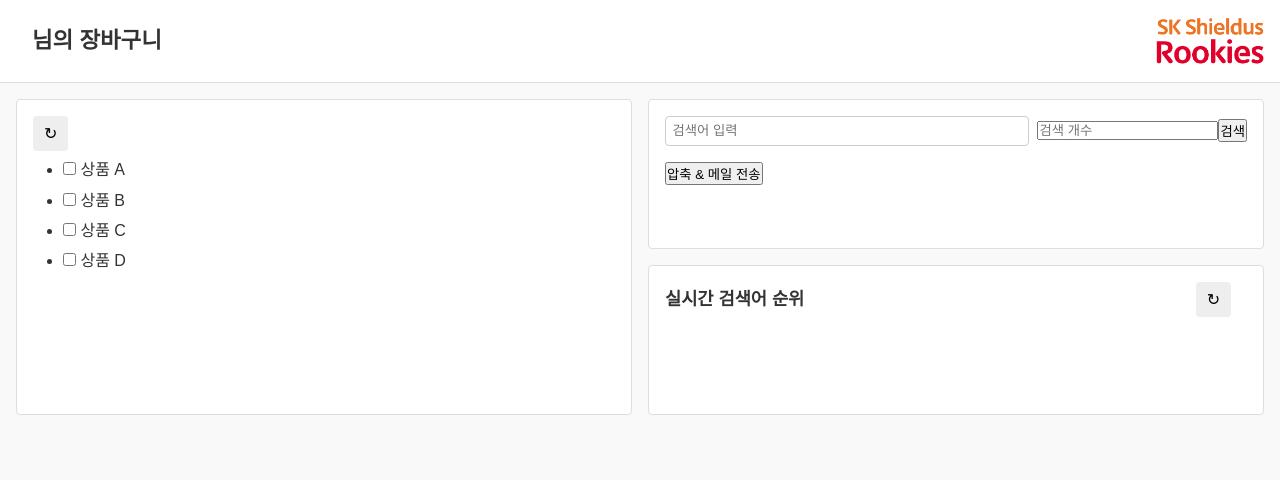
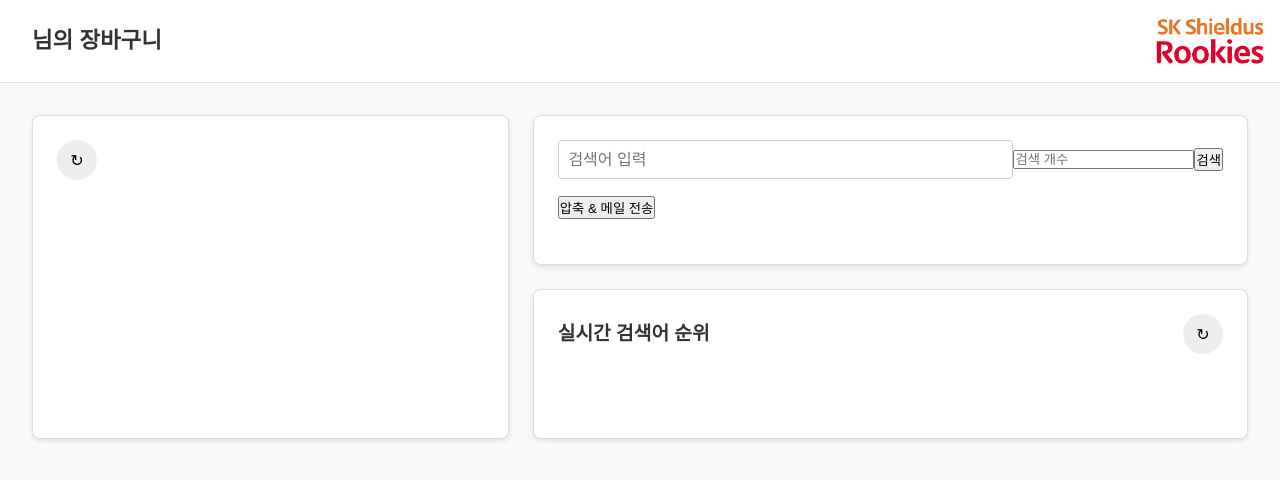
Before and after one commit to KEGIBI/python_project, a Flask app: page / in a window 1280 px wide. Shown: the top 480 px of the page. Run offline with Flask 3, Linux system fonts and the light colour scheme.

Commit message:
hot_keyword 이슈

```diff
--- a/app.py
+++ b/app.py
@@ -22,6 +22,7 @@ from email.mime.application import MIMEApplication
 from email.mime.multipart import MIMEMultipart
 
 app = Flask(__name__)
+
 
 # .env 파일에서 클라이언트 아이디와 시크릿을 불러오기
 load_dotenv()
@@ -214,7 +215,9 @@ def cart():
 
     return render_template('index.html', name = name, items=items)
 
-
+@app.route('/refresh', methods=['POST'])
+def refresh():
+    return redirect('/cart')
 
 @app.route('/search', methods=['GET'])
 def search():
@@ -227,7 +230,7 @@ def search():
     # result 폴더에서 파일 목록 가져오기
     excel_files = os.listdir(RESULT_FOLDER)
 
-    return render_template('result.html', results=results, excel_filename=excel_filename, excel_files=excel_files)
+    return render_template('result.html', results=results, excel_filename=excel_filename, excel_files=excel_files, keyword = keyword)
 
 
 
--- a/static/style.css
+++ b/static/style.css
@@ -3,14 +3,14 @@
   box-sizing: border-box;
   margin: 0;
   padding: 0;
+  font-family: 'Malgun Gothic', sans-serif;
 }
 
 /* Body 스타일 */
 body {
-    font-family: 'Malgun Gothic', sans-serif;
   background: #f9f9f9;
   color: #333;
-    line-height: 1.4;
+  line-height: 1.6;
 }
 
 /* 헤더 영역 */
@@ -29,79 +29,117 @@
 }
 
 header h1 {
+  font-size: 1.4rem;
+  font-weight: 600;
+  margin-left: 1rem;
   flex-grow: 1;
-    font-size: 1.4rem;
-    margin-left: 1rem;
-  }
-  .cart-refresh-btn {
-    border: none;
-    background: #eee;
-    font-size: 1rem;
-    width: 2.2rem;
-    height: 2.2rem;
-    cursor: pointer;
-    margin-left: auto;
-    margin-right: 1rem;
-    border-radius: 4px;
 }
 
+.cart-refresh-btn,
 .keyword-refresh-btn {
   border: none;
   background: #eee;
   font-size: 1rem;
-    width: 2.2rem;
-    height: 2.2rem;
+  width: 2.5rem;
+  height: 2.5rem;
   cursor: pointer;
+  border-radius: 50%;
   margin-left: auto;
-    margin-right: 1rem;
-    border-radius: 4px;
 }
 
-  /* 메인 컨테이너: 그리드 배치
-     2열 × 2행 구조
-     - 왼열: cart (행 1~2)
-     - 오른열 상단: center-section (행1)
-     - 오른열 하단: keyword-section (행2)
-  */
+/* 메인 컨테이너: 그리드 배치 */
 .main-container {
   display: grid;
-    grid-template-columns: 1fr 1fr; /* 왼쪽 약간 작게, 오른쪽 크게 */
-    grid-template-rows: 1fr 1fr;    /* 두 행 */
-    gap: 1rem;
-    margin: 1rem;
+  grid-template-columns: 1fr 1.5fr; /* 오른쪽 영역 넓게 */
+  grid-template-rows: 1fr 1fr;
+  gap: 1.5rem;
+  margin: 2rem;
 }
 
-  /* cart-section: 왼쪽 (행1~2, col1) */
+/* cart-section: 왼쪽 */
 .cart-section {
-    grid-column: 1 / 2;  /* 첫 번째 컬럼 */
-    grid-row: 1 / 3;     /* 두 번째 행까지 모두 차지 */
+  grid-column: 1 / 2;
+  grid-row: 1 / 3;
   background: #fff;
   border: 1px solid #ddd;
-    border-radius: 4px;
-    padding: 1rem;
-  }
-  .cart-list li {
-    margin: 0.5rem 30px;
+  border-radius: 8px;
+  padding: 1.5rem;
+  max-height: 500px;
+  overflow-y: auto;
+  box-shadow: 0 2px 5px rgba(0, 0, 0, 0.1);
 }
 
-  /* center-section: 오른쪽 위 (col2, row1) */
+.cart-list {
+  list-style: none;
+}
+
+.cart-list li {
+  display: flex;
+  align-items: center;
+  margin-bottom: 1rem;
+  padding-bottom: 1rem;
+  border-bottom: 1px solid #eee;
+}
+
+/* 상품 항목 내 배치 */
+.item {
+  display: flex;
+  align-items: center;
+  justify-content: flex-start;
+  width: 100%;
+}
+
+.cart-checkbox {
+  margin-right: 1rem;
+  order: 1; /* 체크박스를 왼쪽에 위치시킴 */
+}
+
+.cart-image {
+  width: 5cm;
+  height: 5cm;
+  object-fit: cover;
+  margin-right: 1rem;
+  order: 2; /* 이미지를 왼쪽에 위치시킴 */
+}
+
+.info {
+  display: flex;
+  flex-direction: column;
+  align-items: flex-start;
+  order: 3; /* 이름과 가격을 오른쪽에 위치시킴 */
+}
+
+.title {
+  font-size: 1.2rem;
+  font-weight: bold;
+  margin-bottom: 0.5rem;
+}
+
+.price {
+  font-size: 1rem;
+  color: #aaa;
+}
+
+/* center-section: 오른쪽 상단 */
 .center-section {
   grid-column: 2 / 3;
   grid-row: 1 / 2;
   background: #fff;
   border: 1px solid #ddd;
-    border-radius: 4px;
-    padding: 1rem;
+  border-radius: 8px;
+  padding: 1.5rem;
+  box-shadow: 0 2px 5px rgba(0, 0, 0, 0.1);
 }
 
-  /* keyword-section: 오른쪽 아래 (col2, row2) */
+/* keyword-section: 오른쪽 하단 */
 .keyword-section {
   grid-column: 2 / 3;
   grid-row: 2 / 3;
   background: #fff;
   border: 1px solid #ddd;
-    border-radius: 4px;
-    padding: 1rem;
+  border-radius: 8px;
+  padding: 1.5rem;
+  box-shadow: 0 2px 5px rgba(0, 0, 0, 0.1);
   min-height: 150px;
 }
 
@@ -111,45 +149,58 @@
   align-items: center;
   margin-bottom: 1rem;
 }
+
 .search-bar input[type="text"] {
   flex: 1;
-    padding: 0.4rem;
-    margin-right: 0.5rem;
+  padding: 0.6rem;
   border: 1px solid #ccc;
   border-radius: 4px;
+  font-size: 1rem;
 }
+
 .count,
 .search-btn {
-    margin-right: 0.5rem;
-    padding: 0.5rem 1rem;
+  padding: 0.6rem 1rem;
   border: none;
   background: #eee;
   cursor: pointer;
   border-radius: 4px;
+  font-size: 1rem;
+}
+
+.search-btn {
+  background-color: #48a868;
+  color: #fff;
+}
+
+.count {
+  background-color: #ddd;
 }
 
 /* 파일 목록 */
 .file-list {
   margin: 1rem 0;
 }
+
 .file-list label {
   display: block;
-    margin: 0.3rem 0;
+  margin-bottom: 0.5rem;
 }
 
 /* 파일 액션 버튼 */
 .file-actions {
   margin-top: 1rem;
 }
+
 .email-btn,
 .file-download-btn {
-    margin-right: 0.5rem;
-    padding: 0.5rem 0.8rem;
+  padding: 0.6rem 1.2rem;
   border: none;
   background: #48a868;
   color: #fff;
   cursor: pointer;
   border-radius: 4px;
+  font-size: 1rem;
 }
 
 /* 실시간 검색어 섹션 */
@@ -158,10 +209,16 @@
   align-items: center;
   margin-bottom: 1rem;
 }
+
 .keyword-header h3 {
+  font-size: 1.2rem;
   flex: 1;
-    font-size: 1.1rem;
 }
+
+.keyword-list li {
+  margin: 0.3rem 20px;
+}
+
 .keyword-container {
   display: flex;
   flex-wrap: wrap;
@@ -175,6 +232,11 @@
   width: calc(50% - 0.5rem); /* 두 개의 열로 정렬 */
 }
 
-  .keyword-list li {
-    margin: 0.3rem 0;
+.keyword-list .rank {
+  font-weight: bold;
+  color: #d00;
+  text-align: right;
+  margin-right: 0.5rem;
+  display: inline-block;
+  width: 2rem;
 }
--- a/templates/index.html
+++ b/templates/index.html
@@ -8,40 +8,30 @@
 <body>
   <header>
     <h1><b>{{name}}</b>님의 장바구니</h1>
-    {% for title, price, img_url in items %}
-    <div class="item">
-        <img src="{{ img_url }}" alt="상품 이미지">
-        <div class="info">
-            <div class="title">{{ title }}</div>
-            <div class="price">{{ price }}</div>
-        </div>
-    </div>
-    {% endfor %}
-
     <img src="/static/logo.png" alt="로고" class="header-logo">
   </header>
 
   <section class="main-container">
     <!-- 왼쪽: 장바구니 -->
     <div class="cart-section">
-      <button class="cart-refresh-btn" title="새로고침">&#x21bb;</button>
+      <form method="POST" action="/refresh">
+        <button class="cart-refresh-btn" title="새로고침">&#x21bb;</button>
+      </form>
       <ul class="cart-list">
-        <li>
-          <input type="checkbox">
-          <span>상품 A</span>
-        </li>
-        <li>
-          <input type="checkbox">
-          <span>상품 B</span>
-        </li>
-        <li>
-          <input type="checkbox">
-          <span>상품 C</span>
-        </li>
-        <li>
-          <input type="checkbox">
-          <span>상품 D</span>
-        </li>
+        {% for title, price, img_url in items %}
+          <li class="cart-item">
+            <label>
+              <input type="checkbox" class="cart-checkbox">
+              <div class="item">
+                <img src="{{ img_url }}" alt="상품 이미지" class="cart-image">
+                <div class="info">
+                  <div class="title">{{ title }}</div>
+                  <div class="price">{{ price }}</div>
+                </div>
+              </div>
+            </label>
+          </li>
+        {% endfor %}
       </ul>
     </div>
 
```
Lines whose indentation alone changed are shown as unchanged.
